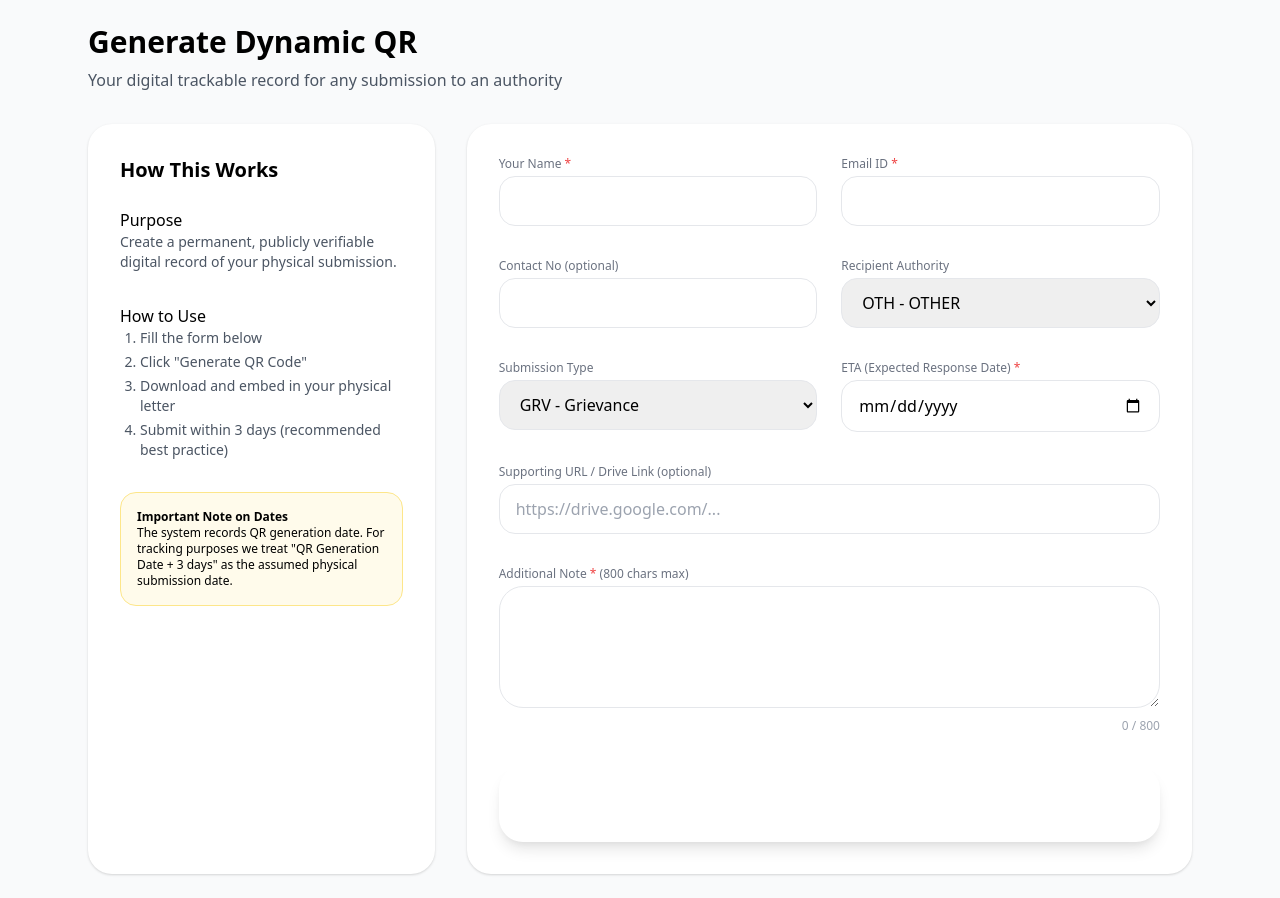
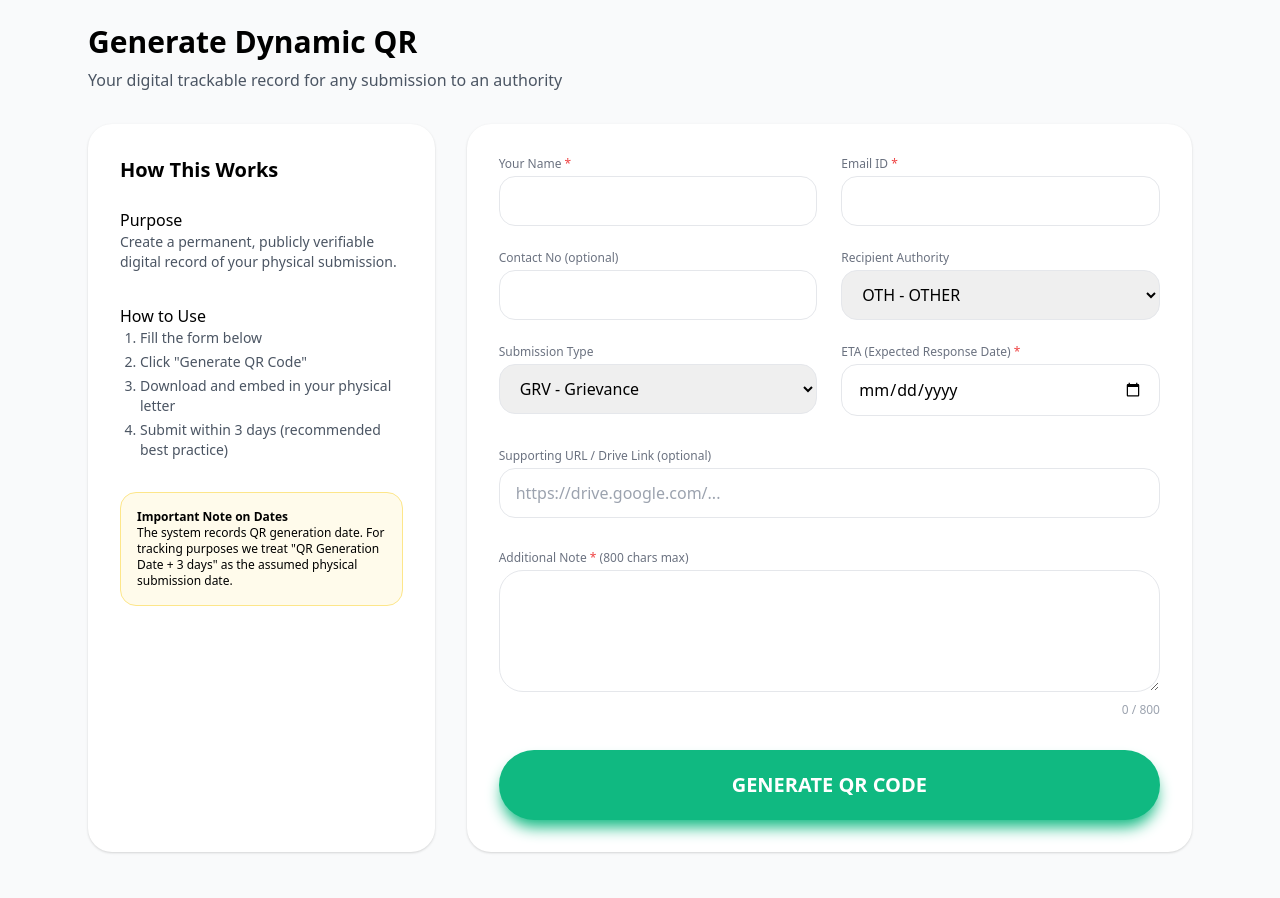
Before and after one commit to ashishjnaik/jagdishwaram-office, a Flask app: page /generator in a window 1280 px wide. After the commit the page ends 853 px from the top, so only its background shows below. Run offline with Flask 3, Linux system fonts and the light colour scheme.

Commit message:
Update qr_generator.html
Button invisibility fixes

```diff
--- a/templates/qr_generator.html
+++ b/templates/qr_generator.html
@@ -5,6 +5,20 @@
 <title>Generate Dynamic QR</title>
 <meta name="viewport" content="width=device-width, initial-scale=1.0">
 <link href="https://cdn.jsdelivr.net/npm/tailwindcss@2.2.19/dist/tailwind.min.css" rel="stylesheet">
+<style>
+  .generate-btn {
+    background-color: #10b981 !important;
+    color: white !important;
+    padding: 20px 0 !important;
+    font-size: 1.25rem !important;
+    font-weight: 600 !important;
+    border-radius: 9999px !important;
+    box-shadow: 0 10px 15px -3px rgb(16 185 129) !important;
+  }
+  .generate-btn:hover {
+    background-color: #059669 !important;
+  }
+</style>
 </head>
 <body class="bg-gray-50 font-sans">
 <div class="max-w-6xl mx-auto p-6">
@@ -38,16 +52,17 @@
 
     <!-- Form -->
     <div class="lg:col-span-8 bg-white rounded-3xl shadow p-8">
-      <form id="qrForm" class="grid grid-cols-2 gap-x-6 gap-y-8">
-        <div class="col-span-2 md:col-span-1">
+      <form id="qrForm" class="space-y-8">
+        <!-- Form fields (same as your current version) -->
+        <div class="grid grid-cols-2 gap-6">
+          <div>
             <label class="block text-xs text-gray-500 mb-1">Your Name <span class="text-red-500">*</span></label>
             <input type="text" id="name" name="name" required class="w-full border rounded-2xl px-4 py-3">
           </div>
-        <div class="col-span-2 md:col-span-1">
+          <div>
             <label class="block text-xs text-gray-500 mb-1">Email ID <span class="text-red-500">*</span></label>
             <input type="email" id="email" name="email" required class="w-full border rounded-2xl px-4 py-3">
           </div>
-
           <div>
             <label class="block text-xs text-gray-500 mb-1">Contact No (optional)</label>
             <input type="tel" id="contact" name="contact" class="w-full border rounded-2xl px-4 py-3">
@@ -60,7 +75,6 @@
               <option value="OTH" selected>OTH - OTHER</option>
             </select>
           </div>
-
           <div>
             <label class="block text-xs text-gray-500 mb-1">Submission Type</label>
             <select id="submission_type" name="submission_type" class="w-full border rounded-2xl px-4 py-3">
@@ -74,38 +88,34 @@
             <label class="block text-xs text-gray-500 mb-1">ETA (Expected Response Date) <span class="text-red-500">*</span></label>
             <input type="date" id="eta_date" name="eta_date" required class="w-full border rounded-2xl px-4 py-3">
           </div>
+        </div>
 
-        <div class="col-span-2">
+        <div>
           <label class="block text-xs text-gray-500 mb-1">Supporting URL / Drive Link (optional)</label>
           <input type="url" id="url" name="url" placeholder="https://drive.google.com/..." class="w-full border rounded-2xl px-4 py-3">
         </div>
 
-        <div class="col-span-2">
+        <div>
           <label class="block text-xs text-gray-500 mb-1">Additional Note <span class="text-red-500">*</span> (800 chars max)</label>
           <textarea id="additional_note" name="additional_note" maxlength="800" rows="4" required class="w-full border rounded-3xl px-4 py-3"></textarea>
           <div class="text-xs text-right text-gray-400 mt-1" id="charCount">0 / 800</div>
         </div>
 
         <!-- PROMINENT BUTTON -->
-        <div class="col-span-2">
         <button type="submit" id="generateBtn"
-                  class="w-full bg-emerald-600 hover:bg-emerald-700 text-white py-6 rounded-3xl text-xl font-semibold shadow-lg">
+                class="generate-btn w-full">
           GENERATE QR CODE
         </button>
-        </div>
       </form>
 
-      <!-- Preview Section -->
+      <!-- Preview -->
       <div id="previewSection" class="hidden mt-10 border-2 border-emerald-300 rounded-3xl p-8 text-center">
         <div class="mx-auto mb-6 w-72 h-72 bg-white shadow-inner rounded-2xl flex items-center justify-center p-4" id="qrPreview"></div>
-
         <div class="flex gap-4 justify-center">
-          <a id="downloadLink" href="#"
-             class="flex-1 max-w-xs px-8 py-5 bg-emerald-600 text-white rounded-3xl hover:bg-emerald-700 font-medium text-lg flex items-center justify-center gap-2">
+          <a id="downloadLink" href="#" class="flex-1 max-w-xs px-8 py-5 bg-emerald-600 text-white rounded-3xl hover:bg-emerald-700 font-medium text-lg flex items-center justify-center gap-2">
             ↓ DOWNLOAD PNG
           </a>
-          <a href="/generator"
-             class="flex-1 max-w-xs px-8 py-5 bg-gray-800 text-white rounded-3xl hover:bg-gray-900 font-medium text-lg flex items-center justify-center">
+          <a href="/generator" class="flex-1 max-w-xs px-8 py-5 bg-gray-800 text-white rounded-3xl hover:bg-gray-900 font-medium text-lg flex items-center justify-center">
             GENERATE NEW
           </a>
         </div>
```
Lines whose indentation alone changed are shown as unchanged.
